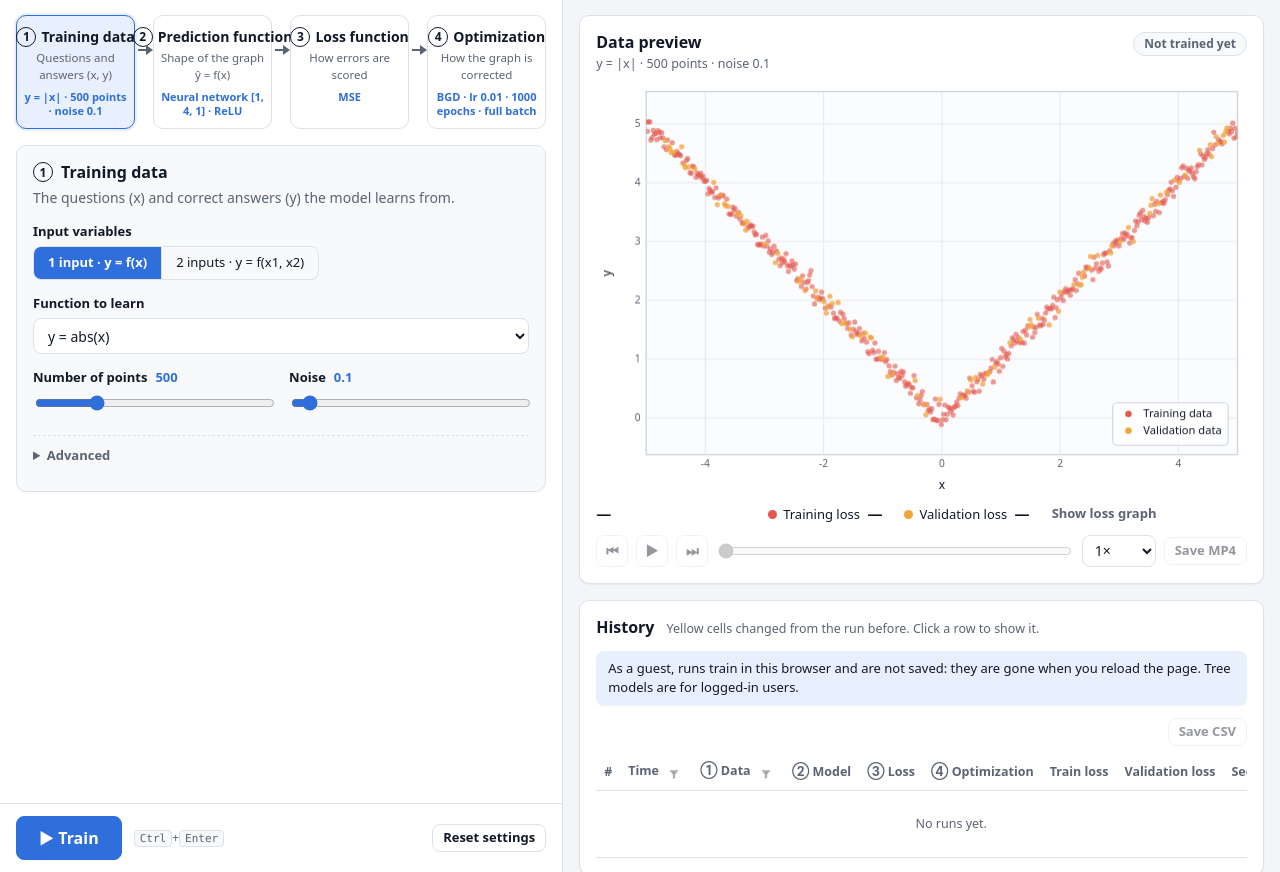
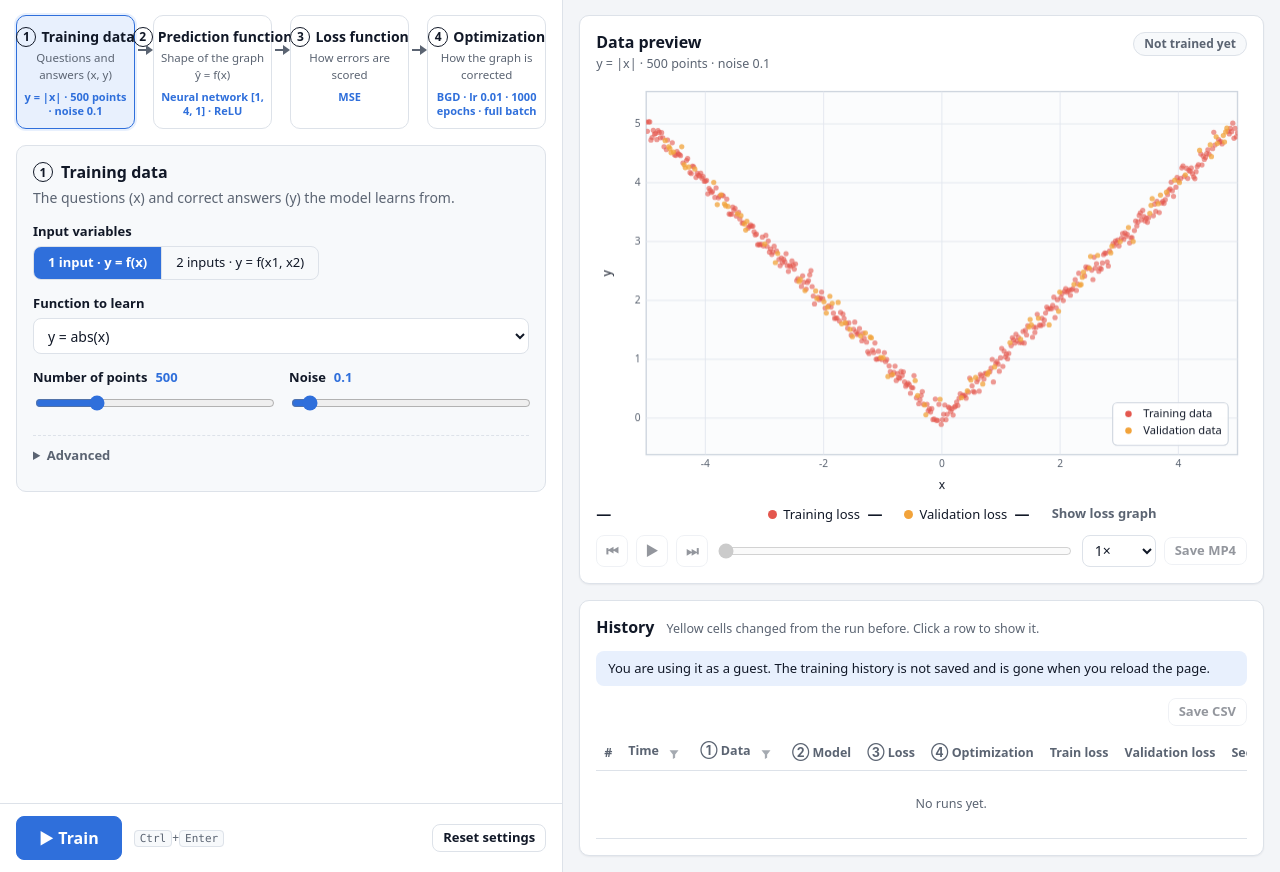
Before and after one commit to csolutn/regression-playground, a Flask app: page / in a window 1280 px wide. Shown: the part 53-925 px from the top of the page. Run offline with Flask 3, Linux system fonts and the light colour scheme; the visitor is signed in with stand-in values (Sample User, id 1); parts of the project's set-up code (start-up, migrations or seed data) failed here and were passed over.

Commit message:
Guest history notice: shorter wording
Co-Authored-By: Claude Opus 5.5 <noreply@anthropic.com>

```diff
--- a/app/templates/partials/output.html
+++ b/app/templates/partials/output.html
@@ -49,7 +49,7 @@
       <h2>{{ _('History') }}</h2>
       <span class="muted">{{ _('Yellow cells changed from the run before. Click a row to show it.') }}</span>
       {% if g.guest %}
-        <p class="note guest-note">{{ _('As a guest, runs train in this browser and are not saved: they are gone when you reload the page. Tree models are for logged-in users.') }}</p>
+        <p class="note guest-note">{{ _('You are using it as a guest. The training history is not saved and is gone when you reload the page.') }}</p>
       {% endif %}
       <div class="history-tools">
         <span class="muted" data-role="history-count"></span>
```
Also changed, not shown: app/translations/ko/LC_MESSAGES/messages.po, 2 other files.
